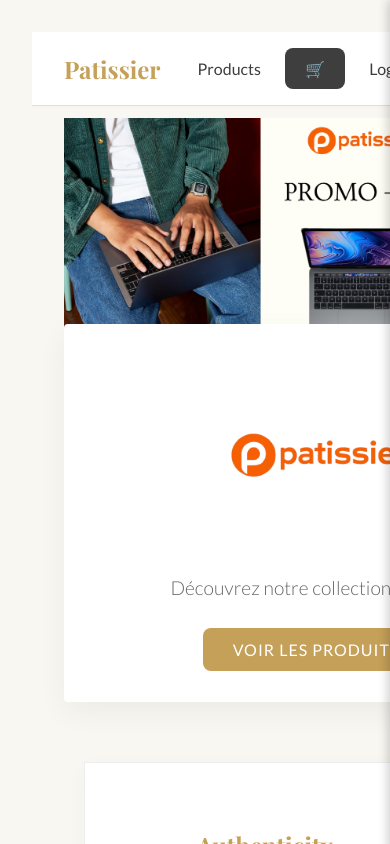
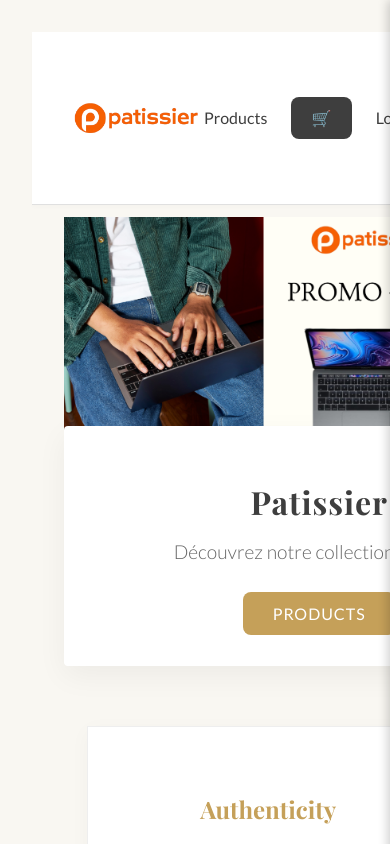
Before and after one commit to Xerrrit/WebPolognia, a Vue app in the folder frontend/: page / in a window 390 px wide. Shown: the top 844 px of the page. Built offline with nearby package versions, Linux system fonts and the light colour scheme.

Commit message:
Switch to larger nav logo and use image logo in Home page

```diff
--- a/frontend/src/App.vue
+++ b/frontend/src/App.vue
@@ -16,7 +16,9 @@ function handleLogout() {
 
 <template>
   <nav class="navbar">
-    <router-link to="/" class="nav-logo">Patissier</router-link>
+    <router-link to="/" class="nav-logo">
+      <img src="/nav_logo.png" alt="Patissier" class="nav-logo-img" />
+    </router-link>
 
     <div class="nav-links">
       <router-link to="/products">Products</router-link>
--- a/frontend/src/pages/Home.vue
+++ b/frontend/src/pages/Home.vue
@@ -10,10 +10,10 @@
             </div>
             <div class="hero-overlay">
                 <div class="hero-text">
-                    <img src="/logo_patissier.png" alt="Patissier" class="hero-logo" />
+                    <h1>Patissier</h1>
                     <p class="subtitle">Découvrez notre collection raffinée.</p>
                     <router-link to="/products">
-                        <button class="cta-button">Voir les Produits</button>
+                        <button class="cta-button">products</button>
                     </router-link>
                 </div>
             </div>
@@ -90,11 +90,12 @@
     max-width: 500px;
 }
 
-.hero-logo {
-    max-width: 250px;
-    height: auto;
-    margin-bottom: 15px;
-    display: block;
+.hero-text h1 {
+    font-family: 'Playfair Display', serif;
+    font-size: 3rem;
+    color: #3E3E3E;
+    margin-bottom: 10px;
+    letter-spacing: 1px;
 }
 
 .hero-text .subtitle {
@@ -210,16 +211,12 @@
         width: 100%;
         max-width: 100%;
         margin-top: -20px;
+
         background: #fff;
     }
 
-    .hero-logo {
-        max-width: 200px;
-        margin: 0 auto 15px auto;
-    }
-
-    .hero-text {
-        text-align: center;
+    .hero-text h1 {
+        font-size: 2rem;
     }
 
     .values-section {
--- a/frontend/src/style.css
+++ b/frontend/src/style.css
@@ -104,10 +104,14 @@ button:focus-visible {
 }
 
 .nav-logo {
-  font-size: 1.5rem;
-  font-weight: bold;
-  color: var(--color-gold);
-  font-family: 'Playfair Display', serif;
+  display: flex;
+  align-items: center;
+}
+
+.nav-logo-img {
+  height: 140px;
+  width: auto;
+  object-fit: contain;
 }
 
 .nav-links {
```
Also changed, not shown: frontend/public/nav_logo.png (added).
